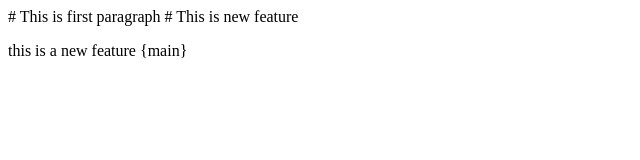
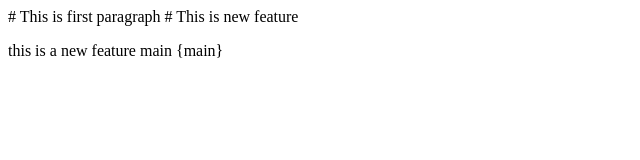
Before and after one commit to moin329/Localrepo, a plain HTML site: page index.html in a window 1280 px wide. Shown: the full height of the page, 0-640 px from the left. Drawn offline with Linux system fonts and the light colour scheme.

Commit message:
update name

```diff
--- a/index.html
+++ b/index.html
@@ -1,3 +1,3 @@
 # This is first paragraph
 # This is new feature
-<p>this is a new feature {main}</p>
+<p>this is a new feature main {main}</p>
```
